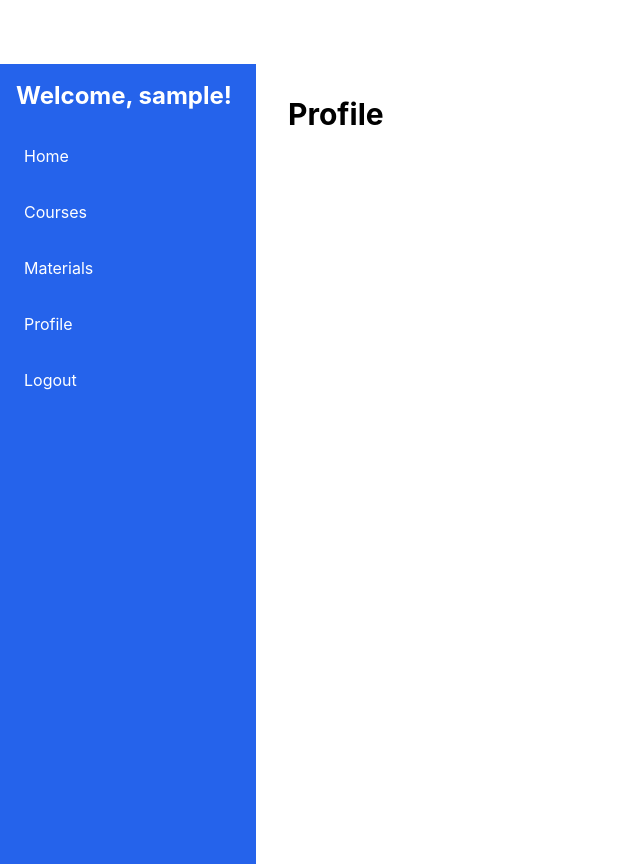
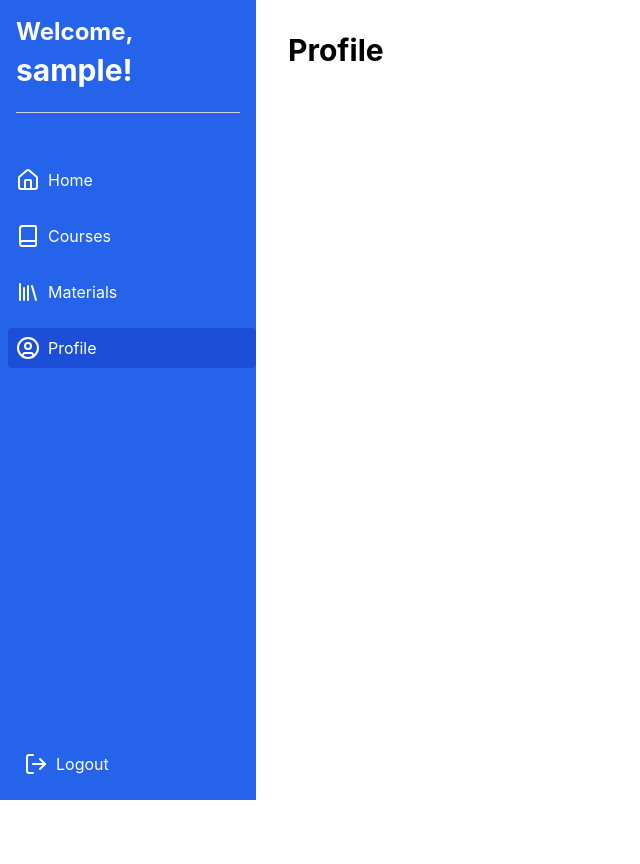
Before and after one commit to CJbaited/Candice, a React (Create React App) app in the folder candric/: page /profile in a window 1280 px wide. Shown: the whole page, without its empty margins (0-640 px from the left). After the commit the page ends 800 px from the top, so only its background shows below. Built offline with nearby package versions, Linux system fonts and the light colour scheme; no server answers; sample sign-in values are in the browser's storage.

Commit message:
styling improvements

```diff
--- a/candric/package.json
+++ b/candric/package.json
@@ -7,12 +7,14 @@
     "axios": "^1.7.9",
     "cra-template": "1.2.0",
     "date-fns": "^4.1.0",
+    "framer-motion": "^11.15.0",
+    "lucide-react": "^0.469.0",
     "postcss": "^8.4.49",
     "react": "^19.0.0",
     "react-dom": "^19.0.0",
     "react-modal": "^3.16.3",
     "react-router-dom": "^7.0.2",
-    "react-scripts": "5.0.1",
+    "react-scripts": "^5.0.1",
     "tailwindcss": "^3.4.17",
     "web-vitals": "^4.2.4"
   },
--- a/candric/src/App.js
+++ b/candric/src/App.js
@@ -31,7 +31,7 @@ const App = () => {
   return (
     <Router>
       <ConditionalNavbar />
-      <div className="pt-16"> {/* This adds padding to avoid content being hidden behind the navbar */}
+      <div> {/* Removed the padding-top class */}
         <Routes>
           <Route path="/" element={<Home />} />
           <Route path="/login" element={<Login />} />
--- a/candric/src/components/About.js
+++ b/candric/src/components/About.js
@@ -1,8 +1,14 @@
 import React from 'react';
+import { motion } from 'framer-motion';
 
 const About = () => {
   return (
-    <div className="min-h-screen bg-gray-100 p-8">
+    <motion.div
+      className="min-h-screen bg-gray-100 p-8"
+      initial={{ opacity: 0 }}
+      animate={{ opacity: 1 }}
+      exit={{ opacity: 0 }}
+    >
       <div className="container mx-auto">
         <h1 className="text-3xl font-bold mb-6">About Us</h1>
         <p className="text-gray-700 mb-4">
@@ -18,7 +24,7 @@ const About = () => {
           If you have any questions or need assistance, please do not hesitate to contact us. We are here to help!
         </p>
       </div>
-    </div>
+    </motion.div>
   );
 };
 
--- a/candric/src/components/CompleteProfile.js
+++ b/candric/src/components/CompleteProfile.js
@@ -1,5 +1,6 @@
 import React, { useState } from 'react';
 import { useNavigate } from 'react-router-dom';
+import { motion } from 'framer-motion';
 import { updateUserProfile } from '../api';
 
 const CompleteProfile = () => {
@@ -25,7 +26,12 @@ const CompleteProfile = () => {
   };
 
   return (
-    <div className="flex justify-center items-center min-h-screen bg-gray-100">
+    <motion.div
+      className="flex justify-center items-center min-h-screen bg-gray-100"
+      initial={{ opacity: 0 }}
+      animate={{ opacity: 1 }}
+      exit={{ opacity: 0 }}
+    >
       <div className="bg-white p-8 rounded shadow-md w-full max-w-sm">
         <h2 className="text-2xl font-bold mb-6">Complete Your Profile</h2>
         <form onSubmit={handleSubmit}>
@@ -54,7 +60,7 @@ const CompleteProfile = () => {
         </form>
         {message && <p className="mt-4 text-red-600">{message}</p>}
       </div>
-    </div>
+    </motion.div>
   );
 };
 
--- a/candric/src/components/Contact.js
+++ b/candric/src/components/Contact.js
@@ -1,8 +1,14 @@
 import React from 'react';
+import { motion } from 'framer-motion';
 
 const Contact = () => {
   return (
-    <div className="min-h-screen bg-gray-100 p-8">
+    <motion.div
+      className="min-h-screen bg-gray-100 p-8"
+      initial={{ opacity: 0 }}
+      animate={{ opacity: 1 }}
+      exit={{ opacity: 0 }}
+    >
       <div className="container mx-auto">
         <h1 className="text-3xl font-bold mb-6">Contact Us</h1>
         <p className="text-gray-700 mb-4">
@@ -18,7 +24,7 @@ const Contact = () => {
           Address: 123 Learning St, Education City, Country
         </p>
       </div>
-    </div>
+    </motion.div>
   );
 };
 
--- a/candric/src/components/ManageCourses.js
+++ b/candric/src/components/ManageCourses.js
@@ -2,7 +2,6 @@ import React, { useState, useEffect } from 'react';
 import Sidebar from './Sidebar';
 import API from '../api';
 import CourseDetailsModal from './CourseDetailsModal';
-import Modal from 'react-modal';
 
 const ManageCourses = () => {
   const [courses, setCourses] = useState([]);
@@ -14,7 +13,6 @@ const ManageCourses = () => {
   const [selectedCourse, setSelectedCourse] = useState(null);
   const [isModalOpen, setIsModalOpen] = useState(false);
   const [isDrawerOpen, setIsDrawerOpen] = useState(false);
-  const [isAddClassModalOpen, setIsAddClassModalOpen] = useState(false);
 
   useEffect(() => {
     fetchCourses();
@@ -83,7 +81,7 @@ const ManageCourses = () => {
       await API.post('/courses/classes', classDataToSend);
       setClassData({ course_id: '', unit_title: '', schedule: '', material_id: '' });
       fetchCourses();
-      setIsAddClassModalOpen(false);
+      setIsDrawerOpen(false);
     } catch (error) {
       console.error('Error adding class:', error);
     }
--- a/candric/src/components/Sidebar.js
+++ b/candric/src/components/Sidebar.js
@@ -1,11 +1,15 @@
 import React, { useEffect, useState } from 'react';
-import { Link, useNavigate } from 'react-router-dom';
+import { Link, useNavigate, useLocation } from 'react-router-dom';
+import { motion } from 'framer-motion';
 import { logoutUser, checkUser } from '../api';
+import { LayoutDashboard, House, Book, Users, Library, CircleUser, LogOut } from 'lucide-react';
 
 const Sidebar = () => {
   const navigate = useNavigate();
-  const username = localStorage.getItem('username'); // Retrieve username from local storage
+  const location = useLocation();
+  const username = localStorage.getItem('username');
   const [role, setRole] = useState(null);
+  const [isSidebarOpen, setIsSidebarOpen] = useState(true);
 
   useEffect(() => {
     const fetchUserRole = async () => {
@@ -16,63 +20,133 @@ const Sidebar = () => {
         console.error('Error fetching user role:', error);
       }
     };
-
     fetchUserRole();
   }, []);
+
+  useEffect(() => {
+    setIsSidebarOpen(true);
+  }, [location.pathname]);
 
   const handleLogout = async () => {
     try {
       await logoutUser();
-      localStorage.removeItem('authToken'); // Clear auth token from local storage
-      localStorage.removeItem('username'); // Clear username from local storage
+      localStorage.removeItem('authToken');
+      localStorage.removeItem('username');
       navigate('/login');
     } catch (error) {
       console.error('Logout failed:', error);
     }
   };
 
+  const handleMouseEnter = () => {
+    setIsSidebarOpen(true);
+  };
+
+  const handleMouseLeave = () => {
+    setIsSidebarOpen(false);
+  };
+
+  const getLinkClass = (path) =>
+    location.pathname === path ? 'bg-blue-700' : 'hover:bg-blue-700';
+
   return (
-    <div className="bg-blue-600 text-white w-64 min-h-screen p-4">
-      <h2 className="text-2xl font-bold mb-6">Welcome, {username}!</h2> {/* Display username */}
-      <nav className="space-y-4">
+    <div
+      className={`relative bg-blue-600 text-white min-h-screen transition-all duration-300 flex flex-col ${
+        isSidebarOpen ? 'w-64 p-4' : 'w-20 p-2'
+      }`}
+      onMouseEnter={handleMouseEnter}
+      onMouseLeave={handleMouseLeave}
+    >
+      {isSidebarOpen && (
+        <>
+          <h2 className="text-2xl font-bold mb-1">Welcome,</h2>
+          <h3 className="text-3xl font-bold mb-6">{username}!</h3>
+          <hr className="border-t border-gray-300 mb-6" />
+        </>
+      )}
+
+      <nav className="absolute top-[20%] left-0 w-full flex flex-col space-y-4 pl-2">
         {role === 'teacher' ? (
           <>
-            <Link to="/teacher-dashboard" className="block hover:bg-blue-700 p-2 rounded">
-              Teacher Dashboard
+            <Link
+              to="/teacher-dashboard"
+              className={`block p-2 rounded ${getLinkClass('/teacher-dashboard')} flex items-center`}
+            >
+              <LayoutDashboard className="w-6 h-6 flex-shrink-0" />
+              {isSidebarOpen && <span className="ml-2">Teacher Dashboard</span>}
             </Link>
-            <Link to="/manage-courses" className="block hover:bg-blue-700 p-2 rounded">
-              Manage Courses
+            <Link
+              to="/manage-courses"
+              className={`block p-2 rounded ${getLinkClass('/manage-courses')} flex items-center`}
+            >
+              <Book className="w-6 h-6 flex-shrink-0" />
+              {isSidebarOpen && <span className="ml-2">Manage Courses</span>}
             </Link>
-            <Link to="/manage-students" className="block hover:bg-blue-700 p-2 rounded">
-              Manage Students
+            <Link
+              to="/manage-students"
+              className={`block p-2 rounded ${getLinkClass('/manage-students')} flex items-center`}
+            >
+              <Users className="w-6 h-6 flex-shrink-0" />
+              {isSidebarOpen && <span className="ml-2">Manage Students</span>}
             </Link>
-            <Link to="/manage-materials" className="block hover:bg-blue-700 p-2 rounded">
-              Manage Materials
+            <Link
+              to="/manage-materials"
+              className={`block p-2 rounded ${getLinkClass('/manage-materials')} flex items-center`}
+            >
+              <Library className="w-6 h-6 flex-shrink-0" />
+              {isSidebarOpen && <span className="ml-2">Manage Materials</span>}
             </Link>
-            <Link to="/teacher-profile" className="block hover:bg-blue-700 p-2 rounded">
-              Teacher Profile
+            <Link
+              to="/teacher-profile"
+              className={`block p-2 rounded ${getLinkClass('/teacher-profile')} flex items-center`}
+            >
+              <CircleUser className="w-6 h-6 flex-shrink-0" />
+              {isSidebarOpen && <span className="ml-2">Teacher Profile</span>}
             </Link>
           </>
         ) : (
           <>
-            <Link to="/dashboard" className="block hover:bg-blue-700 p-2 rounded">
-              Home
+            <Link
+              to="/dashboard"
+              className={`block p-2 rounded ${getLinkClass('/dashboard')} flex items-center`}
+            >
+              <House className="w-6 h-6 flex-shrink-0" />
+              {isSidebarOpen && <span className="ml-2">Home</span>}
             </Link>
-            <Link to="/courses" className="block hover:bg-blue-700 p-2 rounded">
-              Courses
+            <Link
+              to="/courses"
+              className={`block p-2 rounded ${getLinkClass('/courses')} flex items-center`}
+            >
+              <Book className="w-6 h-6 flex-shrink-0" />
+              {isSidebarOpen && <span className="ml-2">Courses</span>}
             </Link>
-            <Link to="/materials" className="block hover:bg-blue-700 p-2 rounded">
-              Materials
+            <Link
+              to="/materials"
+              className={`block p-2 rounded ${getLinkClass('/materials')} flex items-center`}
+            >
+              <Library className="w-6 h-6 flex-shrink-0" />
+              {isSidebarOpen && <span className="ml-2">Materials</span>}
             </Link>
-            <Link to="/profile" className="block hover:bg-blue-700 p-2 rounded">
-              Profile
+            <Link
+              to="/profile"
+              className={`block p-2 rounded ${getLinkClass('/profile')} flex items-center`}
+            >
+              <CircleUser className="w-6 h-6 flex-shrink-0" />
+              {isSidebarOpen && <span className="ml-2">Profile</span>}
             </Link>
           </>
         )}
-        <button onClick={handleLogout} className="block hover:bg-blue-700 p-2 rounded">
-          Logout
-        </button>
       </nav>
+
+      <motion.button
+        onClick={handleLogout}
+        className="absolute bottom-4 left-4 block p-2 rounded hover:bg-blue-700 flex items-center"
+        whileHover={{ scale: 1.05 }}
+        whileTap={{ scale: 0.95 }}
+      >
+        <LogOut className="w-6 h-6 flex-shrink-0" />
+        {isSidebarOpen && <span className="ml-2">Logout</span>}
+      </motion.button>
     </div>
   );
 };
```
Also changed, not shown: candric/src/components/CourseDetailsModal.js (+85 -22 lines), candric/src/components/Courses.js (+15 -4 lines), candric/src/components/Dashboard.js (+25 -11 lines), 1 other file (tests, documents, lock files or other folders).
